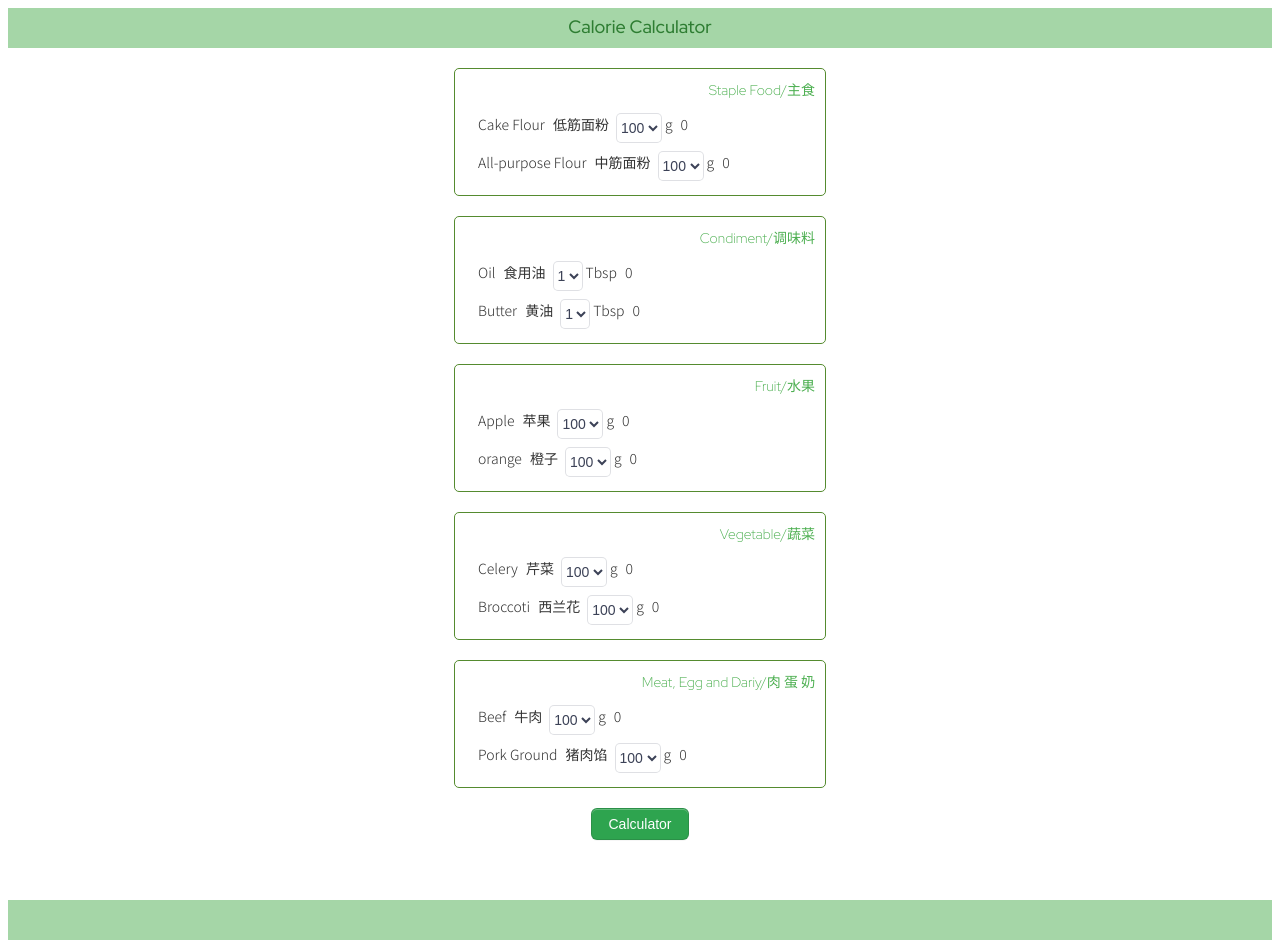
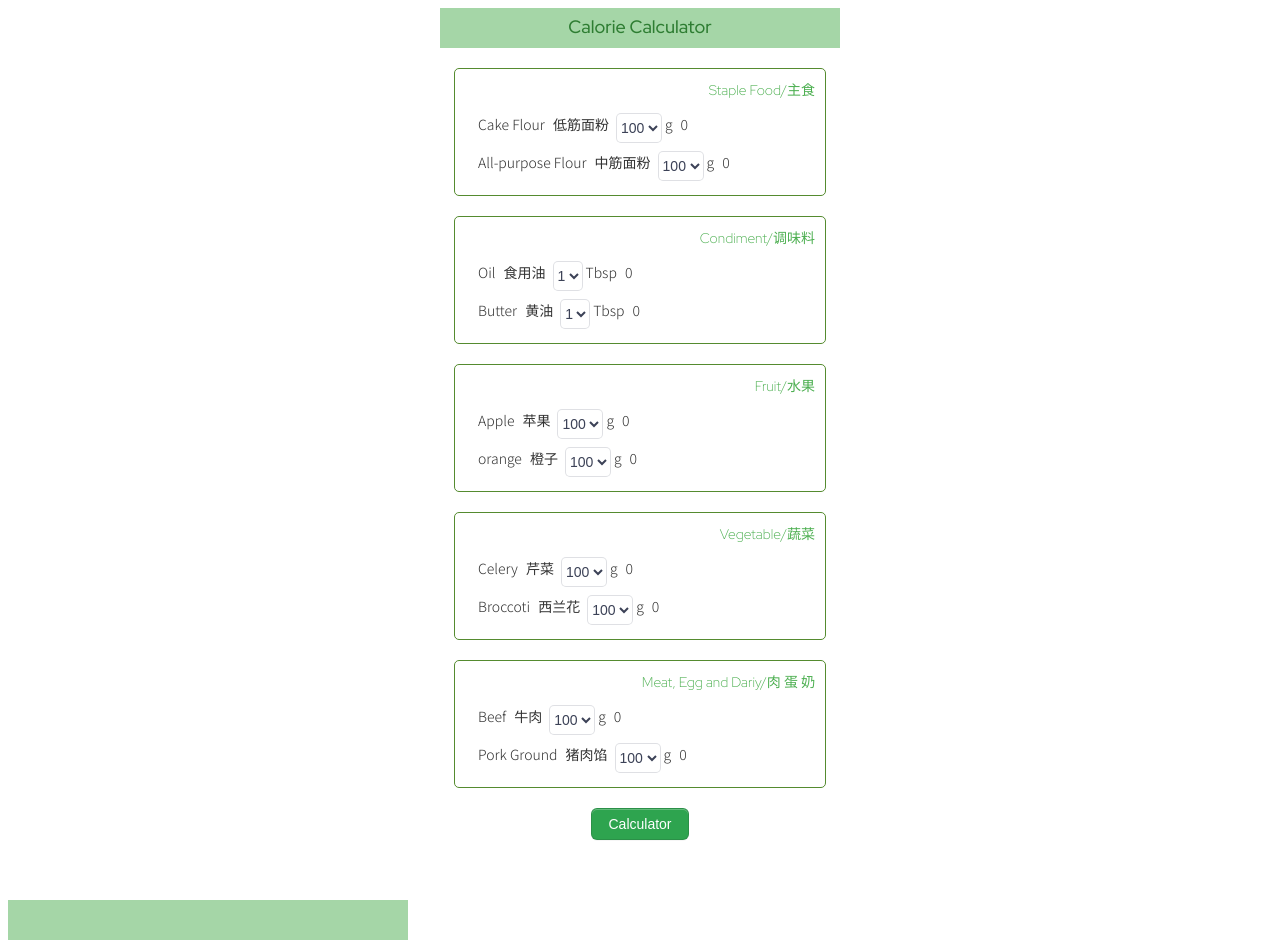
Before and after one commit to Altonsong/calorie-calculator, a plain HTML site: page index.html in a window 1280 px wide. Drawn offline with Linux system fonts and the light colour scheme.

Commit message:
Update style.css

```diff
--- a/style.css
+++ b/style.css
@@ -29,6 +29,7 @@ h2 {
 .title {
   display: flex;
   margin: auto;
+  width: 400px;
   height: 40px;
   background-color: #A5D6A7;
 }
@@ -146,5 +147,6 @@ button {
   .footer {
     margin-top: 30px;
     height: 40px;
+    width: 400px;
     background-color: #A5D6A7;
   }
```
